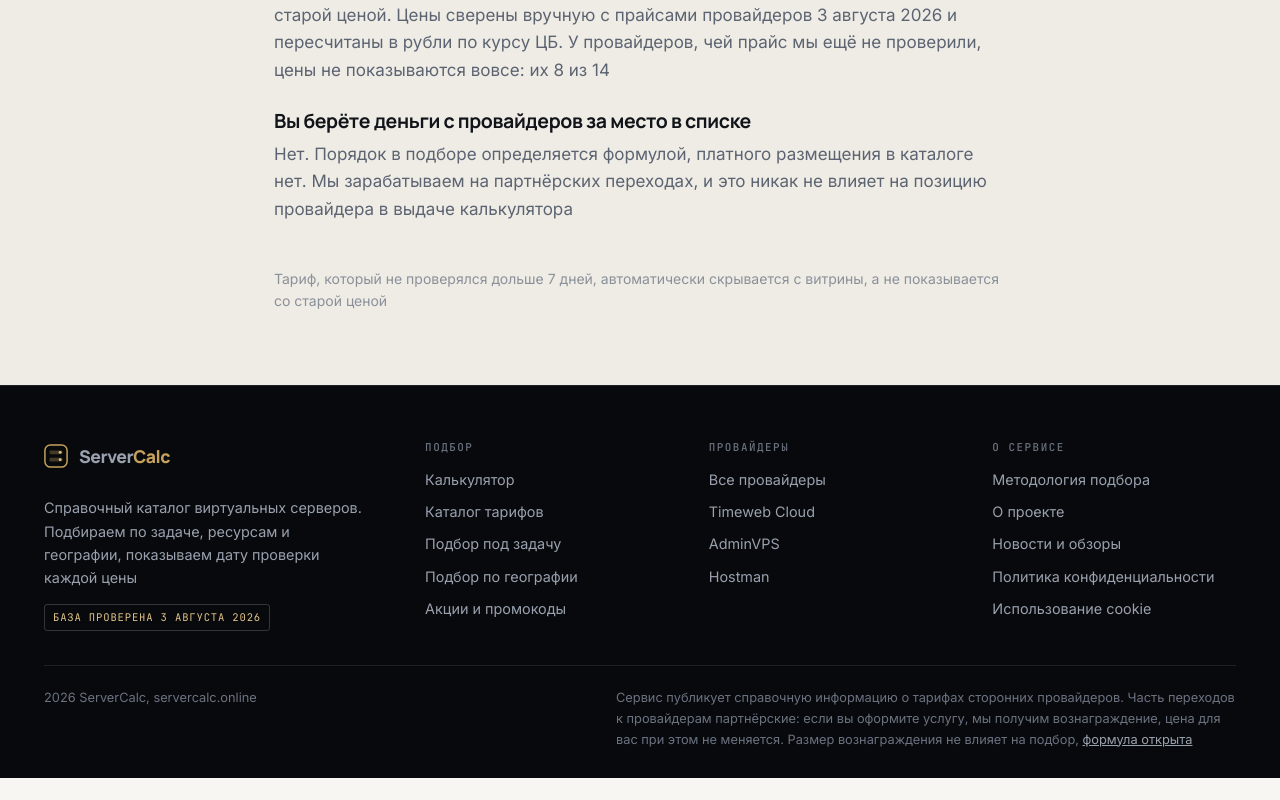
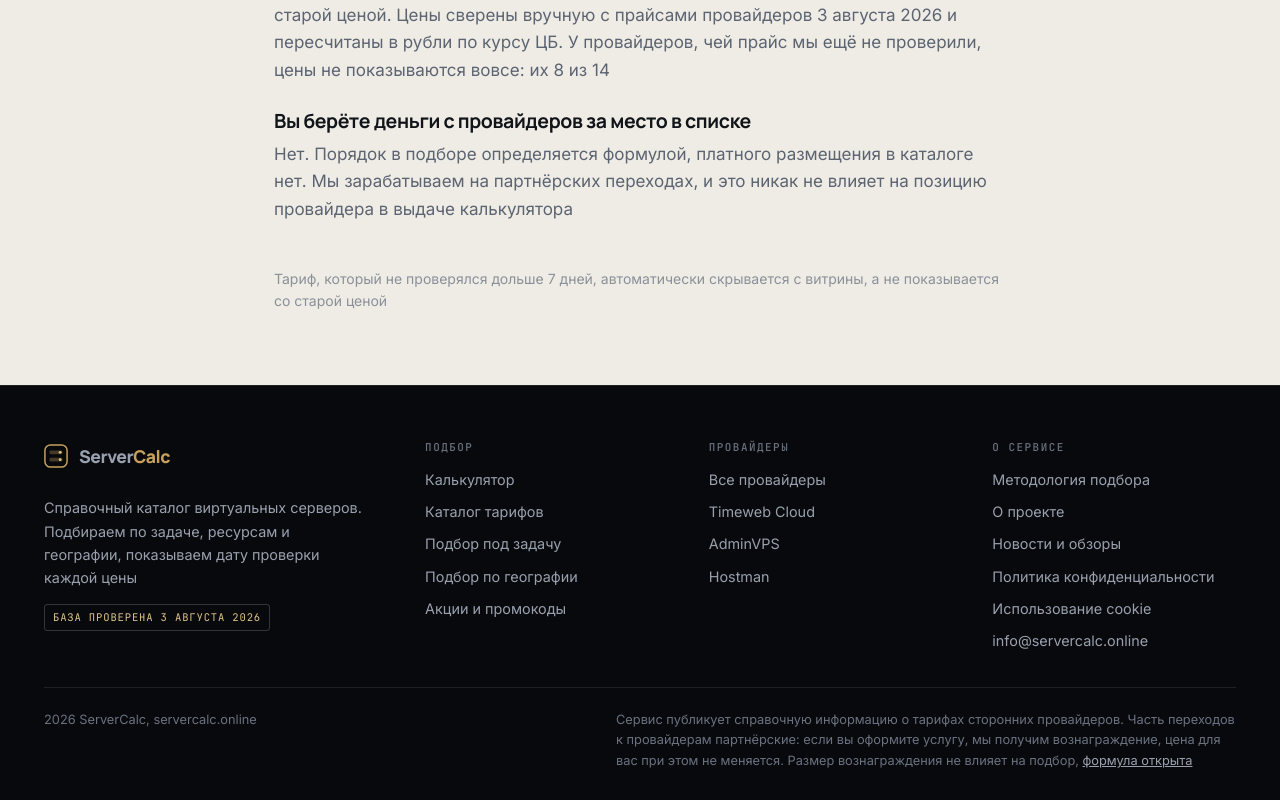
Before and after one commit to MakeBiz/servercalc, a Next.js app: page / in a window 1280 px wide. Shown: the part 7029-7829 px from the top of the page. Before the commit the page ends 7807 px from the top, so only its background shows below. Built offline with nearby package versions, Linux system fonts and the light colour scheme.

Commit message:
Почта info@servercalc.online в подвале на каждой странице

```diff
--- a/components/Footer.jsx
+++ b/components/Footer.jsx
@@ -55,6 +55,11 @@ export default function Footer() {
               <li><Link href="/novosti">Новости и обзоры</Link></li>
               <li><Link href="/politika-konfidencialnosti">Политика конфиденциальности</Link></li>
               <li><Link href="/cookie">Использование cookie</Link></li>
+              {SITE.contactEmail && (
+                <li>
+                  <a href={`mailto:${SITE.contactEmail}`}>{SITE.contactEmail}</a>
+                </li>
+              )}
             </ul>
           </div>
         </div>
```
